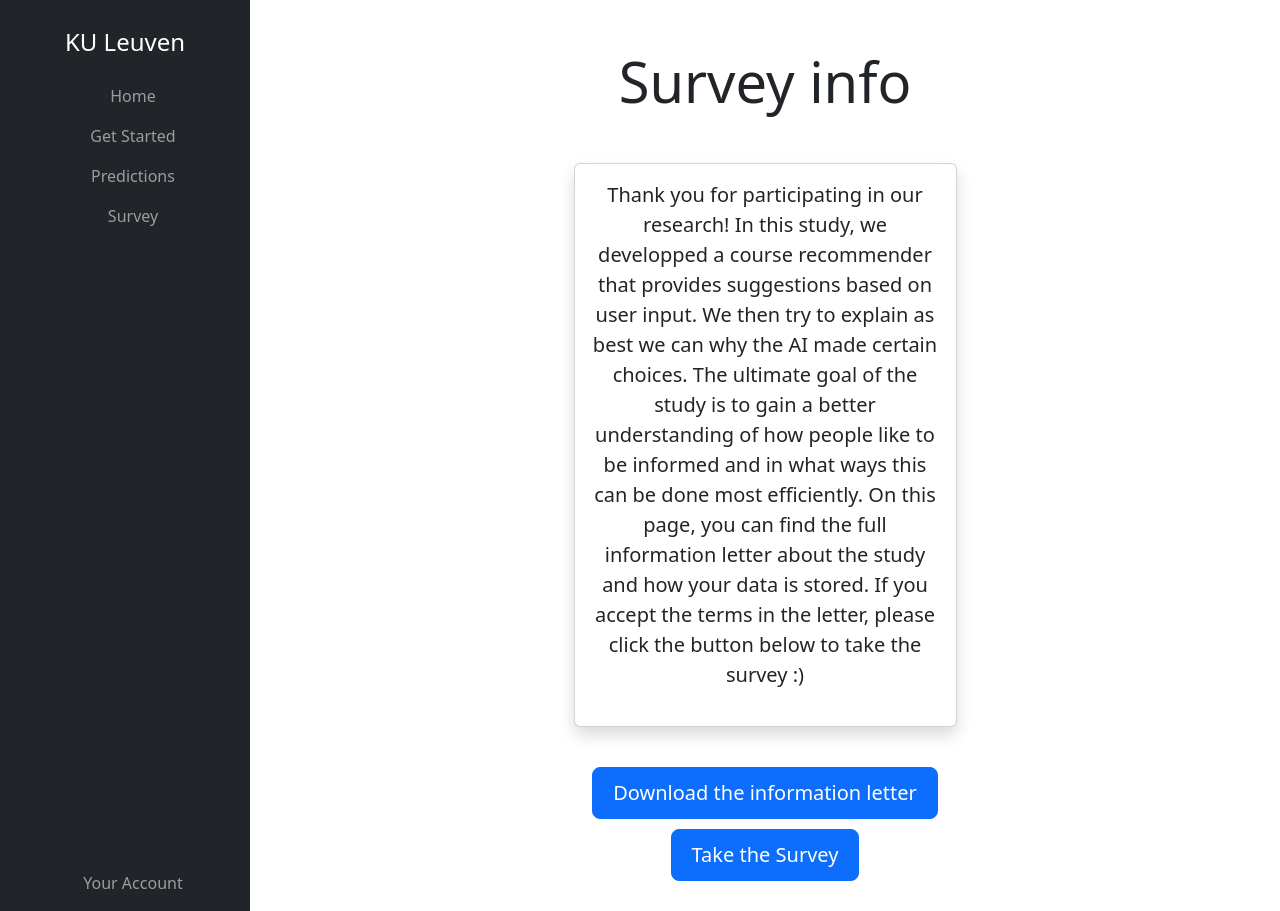
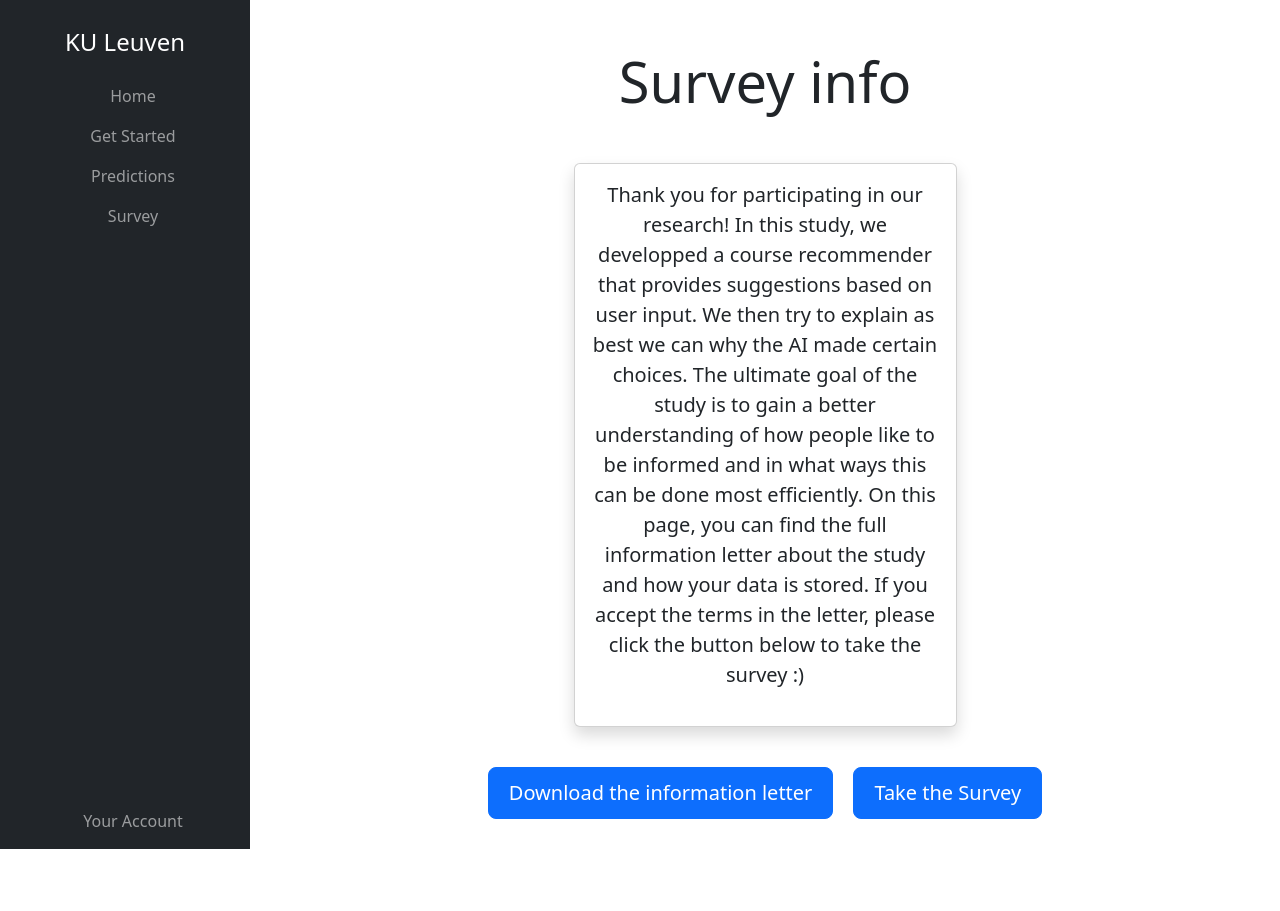
Before and after one commit to DenDeen/Learning-Path-Recommender, a Flask app: page /survey in a window 1280 px wide. After the commit the page ends 849 px from the top, so only its background shows below. Run offline with Flask 3, Linux system fonts and the light colour scheme.

Commit message:
survey buttons horizontal line-up and central position

```diff
--- a/app/templates/survey.html
+++ b/app/templates/survey.html
@@ -15,20 +15,13 @@
             margin: 0;
         }
 
-        .button-container {
-            text-align: center;
-            margin-top: 20px;
-            display: flex;
-            flex-direction: column;
-            align-items: center;
-            margin-bottom: 30px;
-        }
-
         .btn-container {
             display: flex;
-            flex-direction: column;
+            flex-direction: row;
             align-items: center;
-            gap: 10px;
+            justify-content: center; /* Center the buttons horizontally */
+            gap: 20px;
+            margin-bottom: 30px;
         }
 
         .btn {
@@ -65,13 +58,9 @@
             </div>
         </div>
     </div>
-    <div class="button-container">
-        <div class="col-lg-6 text-center">
-            <div class="btn-container">
-                <a class="btn btn-primary btn-lg" href="{{ url_for('download_file') }}" role="button">Download the information letter</a>
-                <a href="https://qualtricsxmt535fjbxw.qualtrics.com/jfe/form/SV_09Fe4t3lV4ipcHA" target="_blank" class="btn btn-primary btn-lg">Take the Survey</a>
-            </div>
-        </div>
+    <div class="btn-container">
+        <a class="btn btn-primary btn-lg" href="{{ url_for('download_file') }}" role="button">Download the information letter</a>
+        <a href="https://qualtricsxmt535fjbxw.qualtrics.com/jfe/form/SV_09Fe4t3lV4ipcHA" target="_blank" class="btn btn-primary btn-lg">Take the Survey</a>
     </div>
 </div>
 
```
